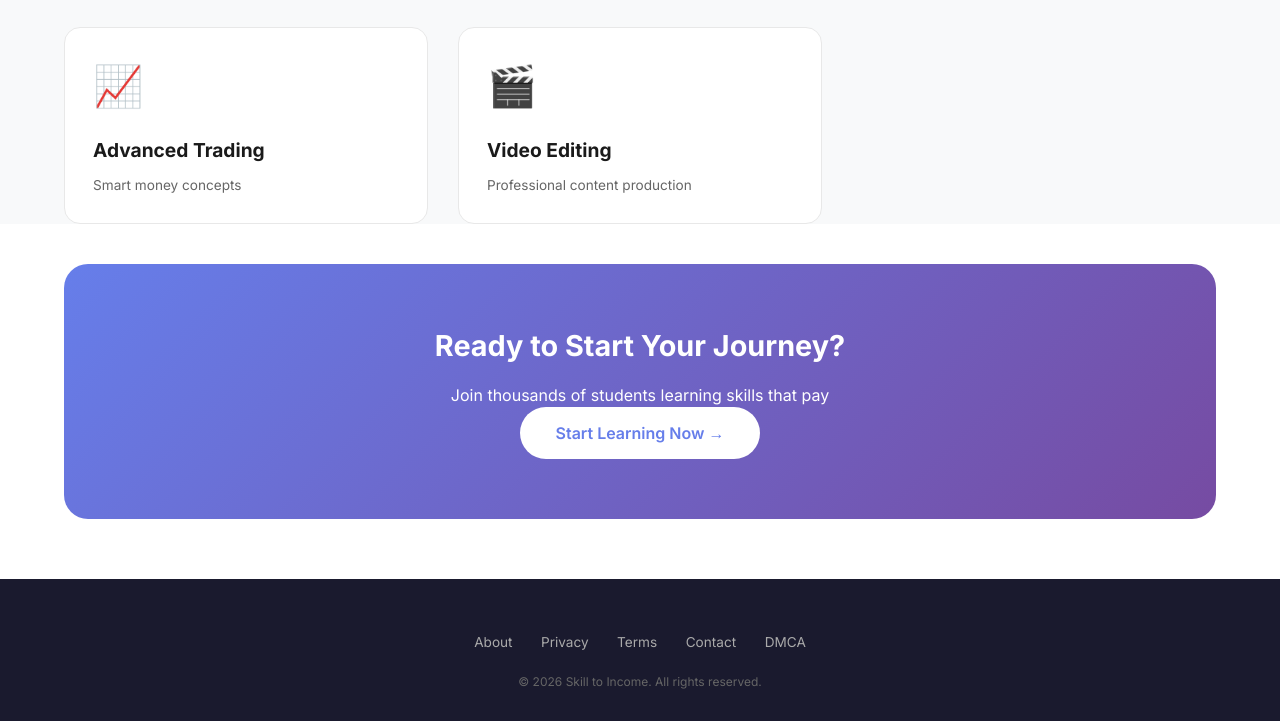
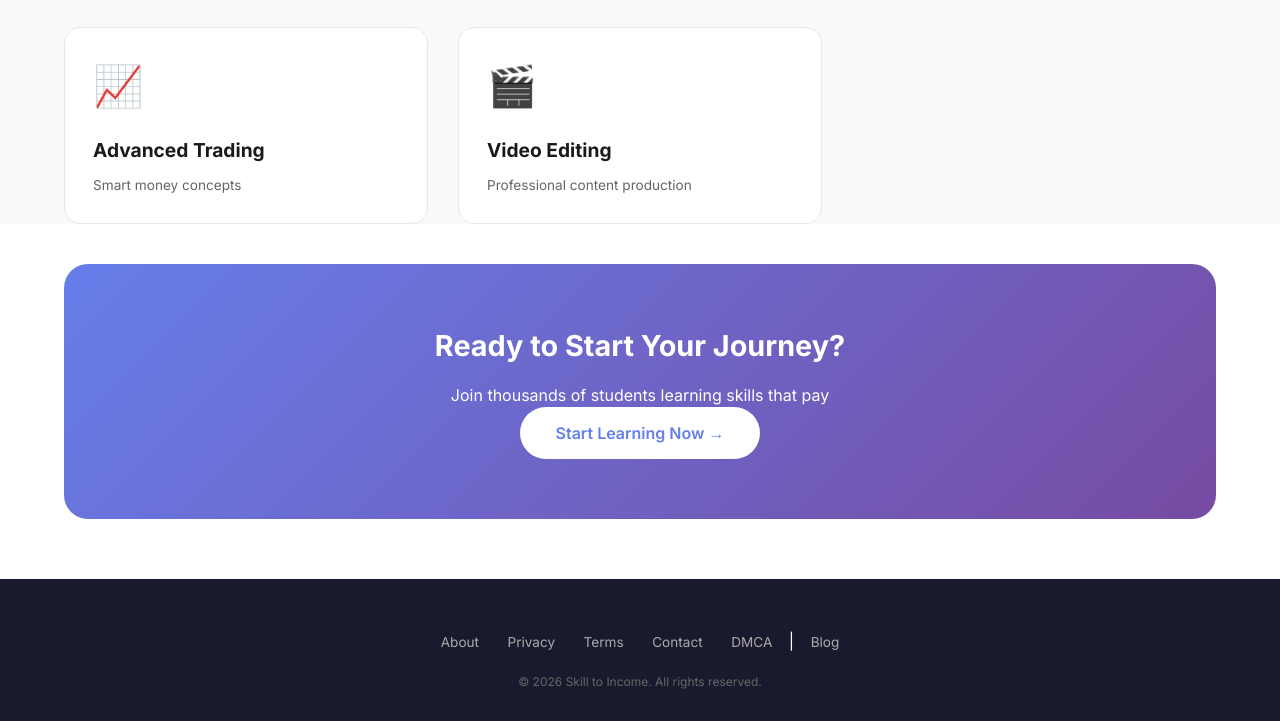
Before and after one commit to jobmlisho53-bit/Skillschool, a website: page public/index.html in a window 1280 px wide. Shown: the part 1411-2132 px from the top of the page. Drawn offline with Linux system fonts and the light colour scheme.

Commit message:
Add blog post: How to make 000 per day + update homepage footer link

```diff
--- a/public/index.html
+++ b/public/index.html
@@ -134,7 +134,7 @@
                 <a href="/privacy">Privacy</a>
                 <a href="/terms">Terms</a>
                 <a href="/contact">Contact</a>
-                <a href="/dmca">DMCA</a>
+                <a href="/dmca">DMCA</a> | <a href="/blog/make-1000-dollars-per-day.html">Blog</a>
             </div>
             <div class="copyright">
                 © 2026 Skill to Income. All rights reserved.
```
